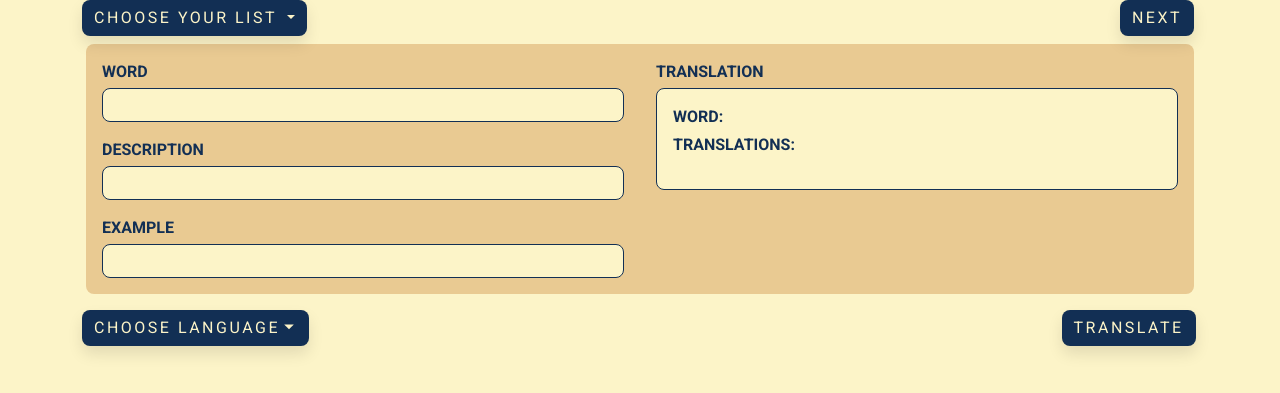
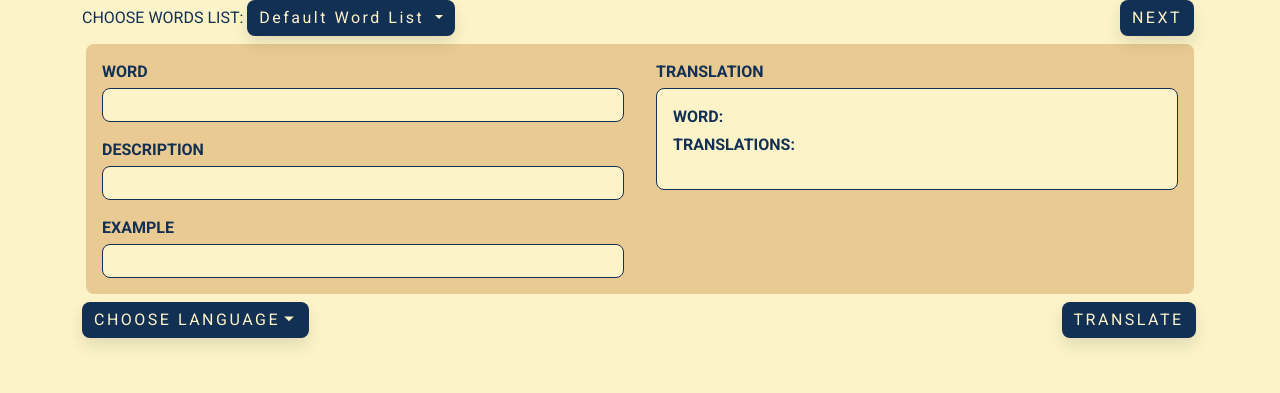
Before and after one commit to cuberkam/wordyforest, a Django app: page / in a window 1280 px wide. Shown: the part 69-462 px from the top of the page. Run offline with Django 4.2, Linux system fonts and the light colour scheme; data that the repository does not hold is empty; some libraries are stand-ins or nearby versions.

Commit message:
Add users can study with their own word lists.

```diff
--- a/main_page/views.py
+++ b/main_page/views.py
@@ -4,19 +4,11 @@
 from django.http.response import HttpResponse
 from django.shortcuts import render
 from googletrans import Translator
+from word_lists.models import WordsList
 
 from .models import Dictionary, Languages
 
 logger = logging.getLogger(__name__)
-
-
-def give_random_word(queryset):
-    dictionary = queryset
-    dictionary_length = dictionary.count()
-    random_dictionary_id = random.SystemRandom().randint(2, dictionary_length)
-    word = dictionary.filter(id=random_dictionary_id).values()[0]
-
-    return word
 
 
 def replace_translate_result(word, dest):
@@ -71,7 +63,11 @@
 
 def index(request):
     languages = Languages.objects.all()
-    context = {"word_list": "all_word", "translated_data": ""}
+    context = {
+        "selected_words_list_name": "default_words_list",
+        "list_of_words_list": list_of_words_list(request),
+        "translated_data": "",
+    }
     user = request.user
     if user.is_authenticated:
         user_language = user.language
@@ -79,45 +75,93 @@
     if request.method == "POST":
         context["languages"] = languages
         button_name = request.POST.get("button")
-        word_list = request.POST.get("word_list")
+
+        selected_words_list_name = request.POST.get("selected_words_list_name")
+        context["selected_words_list_name"] = selected_words_list_name
+
+        selected_words_list_id = request.POST.get("selected_words_list_id")
+        context["selected_words_list_id"] = selected_words_list_id
+
         word_id = request.POST.get("word_id")
+
+        if button_name == "choose_words_list":
+            context["languages"] = None
+
+            words_list_id = request.POST.get("words_list_id")
+            context["selected_words_list_id"] = words_list_id
+
+            words_list_name = request.POST.get("words_list_name")
+            context["selected_words_list_name"] = words_list_name
+
         if button_name == "next":
             if user.is_authenticated and user_language is not None:
                 context["destination_language"] = user_language
 
-            if word_list == "all_word":
-                if word_id != "":
-                    queryset = Dictionary.objects.all().exclude(id=word_id)
-                else:
-                    queryset = Dictionary.objects.all()
+            if selected_words_list_name == "default_words_list":
+                word = give_random_word_from_words_list()
 
-                word = give_random_word(queryset)
-                context["word"] = word
-                logger.info("Word: " + word.get("word"))
-                return render(request, "index.html", context)
+            else:
+                words_list = WordsList.objects.filter(pk=selected_words_list_id)[0]
+                word = give_random_word_from_words_list(words_list.words)
+
+            context["word"] = word
+            logger.info("Word: " + word.get("word"))
+            return render(request, "index.html", context)
+
         if button_name == "translate":
             destination_language = request.POST.get("destination_language")
+            translated_data = None
             try:
                 word = Dictionary.objects.get(id=word_id)
+
+                translated_data = replace_translate_result(
+                    word.word, destination_language
+                )
+                context["translated_data"] = translated_data
+
+                if destination_language is None:
+                    return render(request, "index.html", context)
+
+                logger.info(
+                    "Language: {}\nWord: {}".format(
+                        destination_language, translated_data.get("word")
+                    )
+                )
             except Exception:
                 word = ""
             context["word"] = word
-            if destination_language is None:
-                return render(request, "index.html", context)
 
-            translated_data = replace_translate_result(word.word, destination_language)
-
-            context["translated_data"] = translated_data
             context["destination_language"] = destination_language
-            logger.info(
-                "Language: {}\nWord: {}".format(
-                    destination_language, translated_data.get("word")
-                )
-            )
 
             return render(request, "index.html", context)
 
     return render(request, "index.html", context)
+
+
+def give_random_word_from_words_list(ids_list=None):
+
+    if ids_list is None:
+        dictionary = Dictionary.objects.all()
+        dictionary_length = dictionary.count()
+        random_dictionary_id = random.SystemRandom().randint(2, dictionary_length)
+
+    else:
+        dictionary = Dictionary.objects.filter(pk__in=ids_list)
+        random_dictionary_id = random.SystemRandom().choice(ids_list)
+
+    word = dictionary.filter(id=random_dictionary_id).values()[0]
+
+    return word
+
+
+def list_of_words_list(request):
+    all_words_list = WordsList.objects.filter(is_private=False)
+
+    if request.user.is_authenticated:
+        user_words_list = WordsList.objects.filter(user=request.user)
+        all_words_list = all_words_list | user_words_list
+
+    return all_words_list
 
 
 def page_not_found_view(request, exception):
--- a/templates/index.html
+++ b/templates/index.html
@@ -1,19 +1,34 @@
 {% extends 'base.html' %}
 {% block title %} Main Page {% endblock %}
 {% block content %}
-
-
 <div class="row" style="padding-right: 1rem;">
   <div class="col">
     <div class="dropdown mb-2 cylist-sm">
-      <button class="dropdown-toggle btn-dropdown button-hover-dark" type="button" data-bs-toggle="dropdown"
-        aria-expanded="true">
-        CHOOSE YOUR LIST
+      <label for="#choose-list"> CHOOSE WORDS LIST: </label>
+      <button id="choose-list" class="dropdown-toggle btn-dropdown button-hover-dark" type="button"
+        data-bs-toggle="dropdown" aria-expanded="true">
+        {% if selected_words_list_name in "default_words_list" %}
+        Default Word List
+        {% else %}
+        {{selected_words_list_name}}
+        {% endif %}
       </button>
       <ul id="choose-list" class="dropdown-menu">
-        <li class="dropdown-item">List 1</li>
-        <li class="dropdown-item">List 2</li>
-        <li class="dropdown-item">List 3</li>
+        {% for words_list in list_of_words_list %}
+        <form id="choose-list" action="{% url 'index' %}" method="post">
+          {% csrf_token %}
+          <input type="hidden" class="dropdown-item" name="button" value="choose_words_list">
+          <input type="hidden" class="dropdown-item" name="words_list_id" value="{{words_list.pk}}">
+          <input type="hidden" class="dropdown-item" name="words_list_name" value="{{words_list.name}}">
+          <button class="dropdown-item">
+            {% if words_list.name in "default_words_list" %}
+            Default Word List
+            {% else %}
+            {{words_list.name}}
+            {% endif %}
+          </button>
+        </form>
+        {% endfor %}
       </ul>
     </div>
   </div>
@@ -22,7 +37,8 @@
       <form id="next-form" class="col" action="{% url 'index' %}" method="post">
         {% csrf_token %}
         <input type="hidden" name="button" value="next">
-        <input type="hidden" name="word_list" value="{{word_list}}" />
+        <input type="hidden" name="selected_words_list_name" value="{{selected_words_list_name}}" />
+        <input type="hidden" name="selected_words_list_id" value="{{selected_words_list_id}}" />
         <input type="hidden" name="word_id" value="{{word.id}}" />
         <button class="button button-hover-dark button-blue mb-sm-1 generate-sm" style="outline: none">
           NEXT
@@ -32,7 +48,7 @@
   </div>
 </div>
 
-<div class="row box mx-1">
+<div class="row box mx-1" style="margin-bottom: .5rem;">
   <div class="col p-3">
     <p class="mb-1 fw-bold">WORD</p>
     <p class="wire-frame p-3">
@@ -100,7 +116,8 @@
       <div class="float-end">
         {% csrf_token %}
         <input type="hidden" name="button" value="translate">
-        <input type="hidden" name="word_list" value="{{word_list}}" />
+        <input type="hidden" name="selected_words_list_name" value="{{selected_words_list_name}}" />
+        <input type="hidden" name="selected_words_list_id" value="{{selected_words_list_id}}" />
         <input type="hidden" name="word_id" value="{{word.id}}" />
         <button class="button button-hover-dark button-blue" style="outline: none; height: auto">
           TRANSLATE
```
